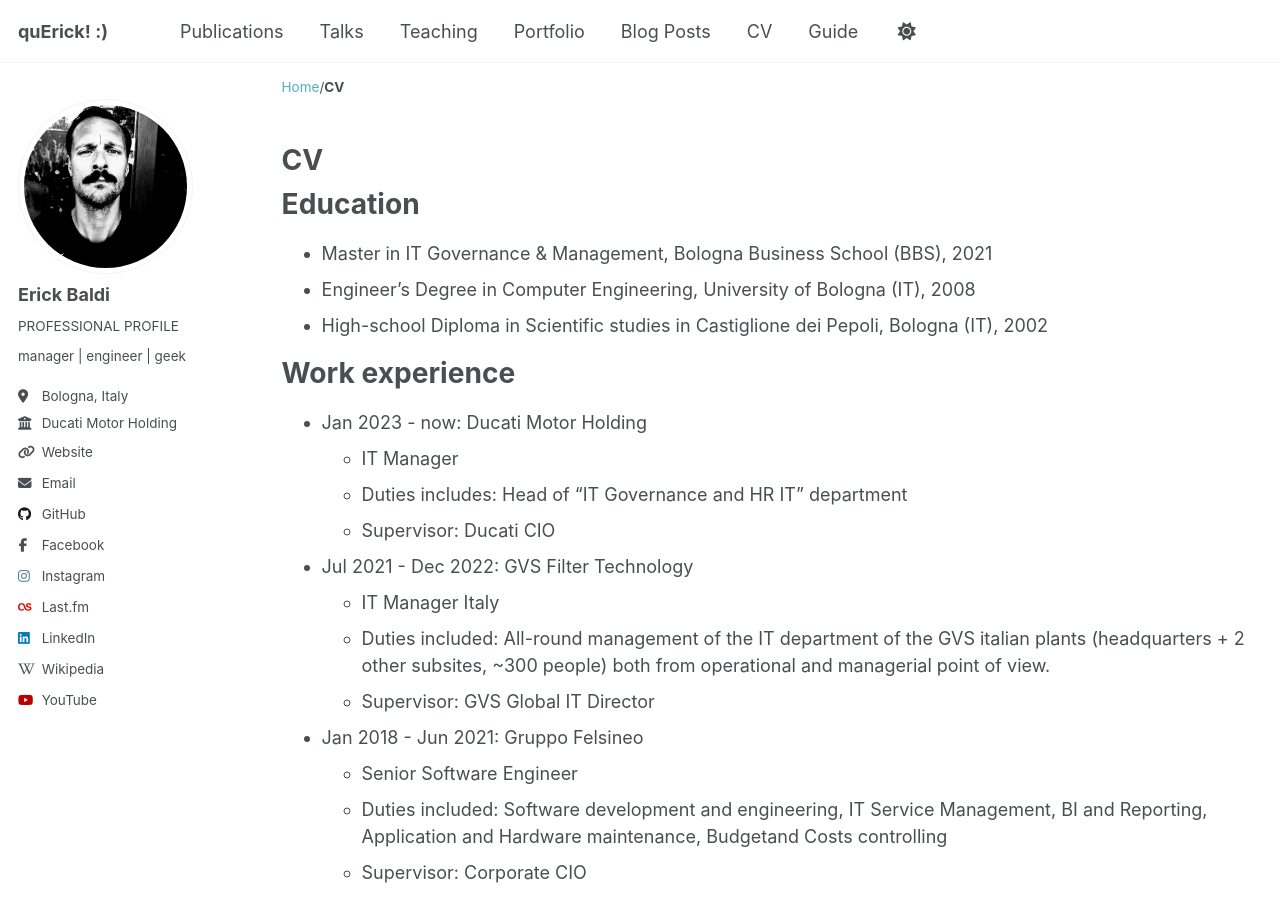
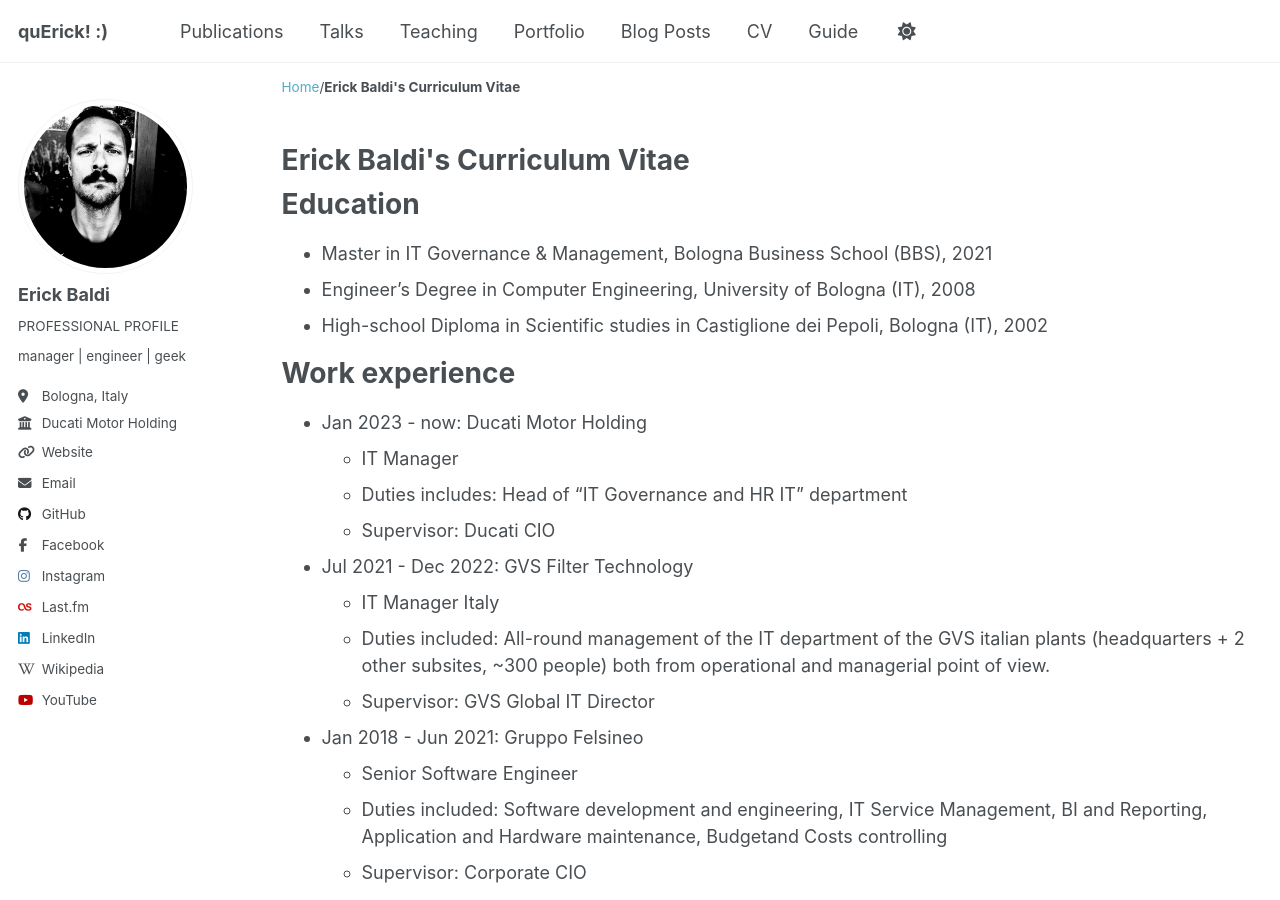
Before and after one commit to erickbaldi/erickbaldi.github.io, a Jekyll site: the page built from _pages/cv.md, in a window 1280 px wide and 900 px high. Built offline with Jekyll 4.4.1, drawn with Linux system fonts in a browser that asks for light colours; a script that is not in the unit is left out.

Commit message:
Update CV title to 'Erick Baldi's Curriculum Vitae'

```diff
--- a/_pages/cv.md
+++ b/_pages/cv.md
@@ -1,6 +1,6 @@
 ---
 layout: archive
-title: "CV"
+title: "Erick Baldi's Curriculum Vitae"
 permalink: /cv/
 author_profile: true
 redirect_from:
```
